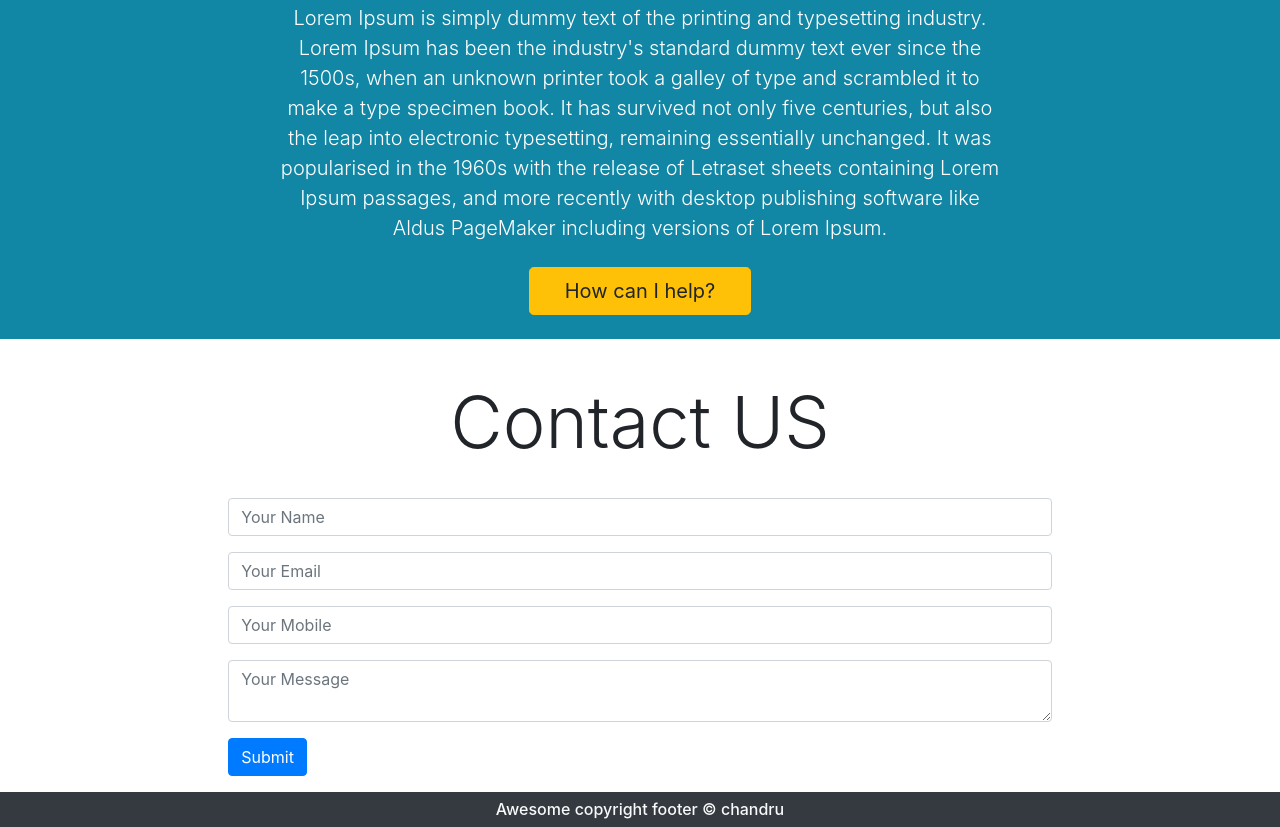
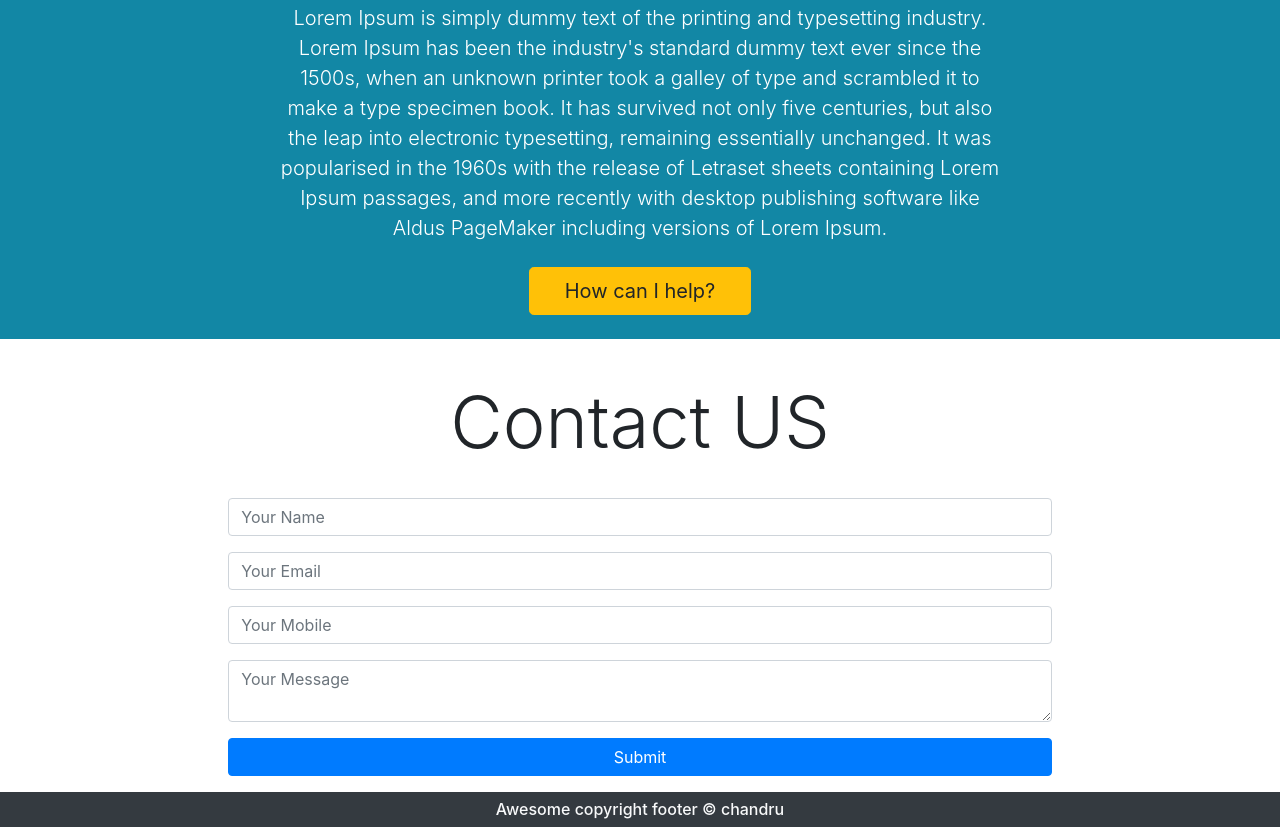
Before and after one commit to chandru19g/rgcourseapp, a Gatsby site: page /contact in a window 1280 px wide. Shown: the part 469-1296 px from the top of the page. Built offline with nearby package versions, Linux system fonts and the light colour scheme; Gatsby itself is replaced by a stand-in of ours.

Commit message:
contact again updated

```diff
--- a/src/components/Conatct/Contact.js
+++ b/src/components/Conatct/Contact.js
@@ -20,7 +20,7 @@ export default function Contact() {
                     <div className="form-group">
                         <textarea type="text" name="description" id="description" placeholder="Your Message" className="form-control" />
                     </div>
-                    <button type="submit" className="btn btn-primary">Submit</button>
+                    <button type="submit" className="btn btn-primary btn-block">Submit</button>
                 </form>
             </div>
         </section>
```
